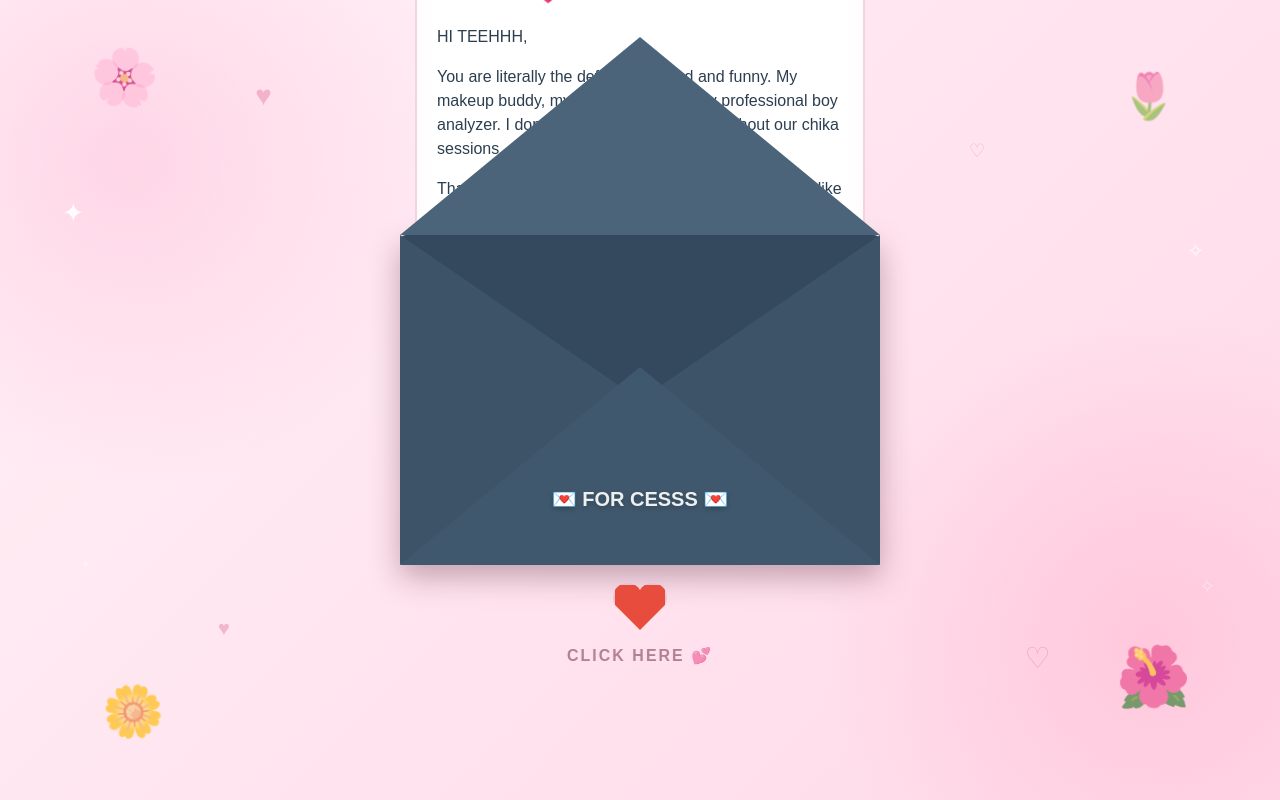
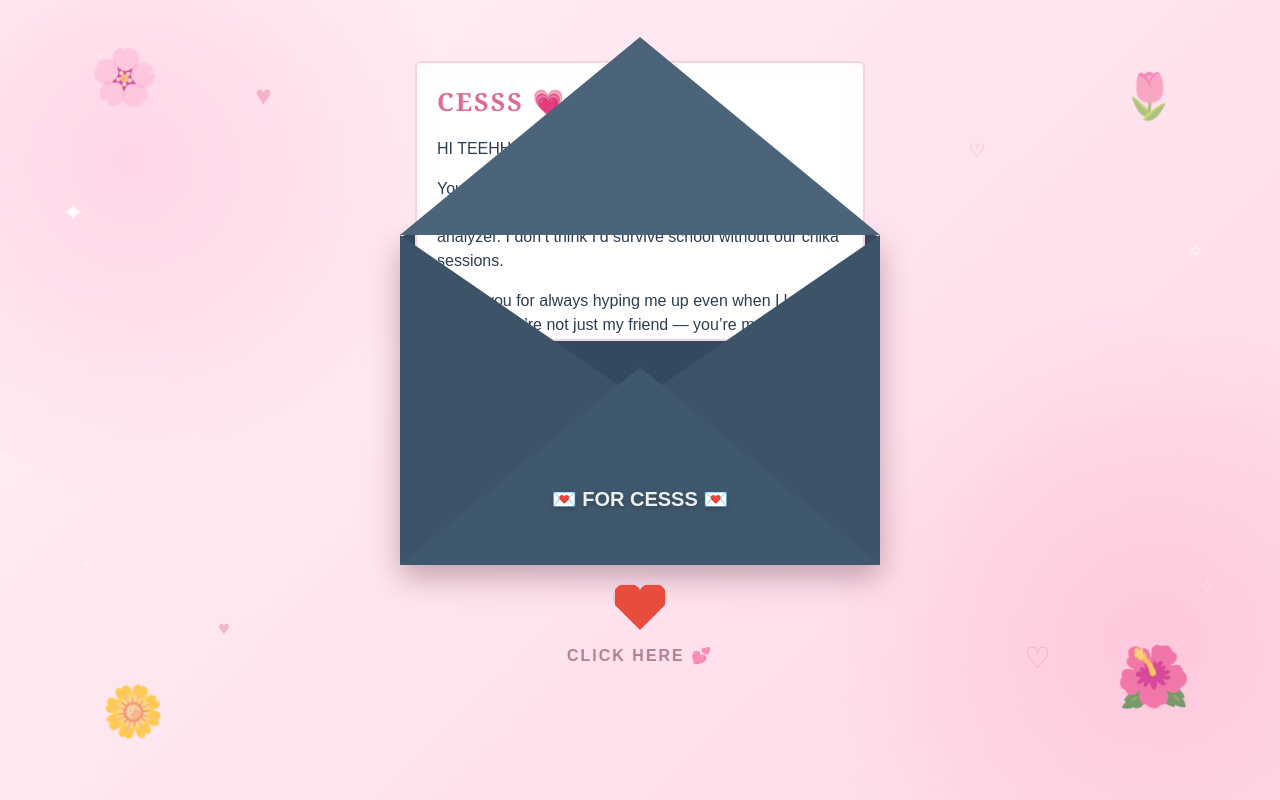
Before and after one commit to dogoldogol-ve/Palanca-letter, a plain HTML site: page index.html in a window 1280 px wide. Both pictures are taken after a click on the element 640 px from the left and 610 px from the top of the page. Drawn offline with Linux system fonts and the light colour scheme.

Commit message:
Update index.html

```diff
--- a/index.html
+++ b/index.html
@@ -522,7 +522,7 @@
     }
 
     .envelope-wrapper.flap .letter {
-  transform: translateY(-120%);
+  transform: translateY(-80%);
 }
 
 
```
